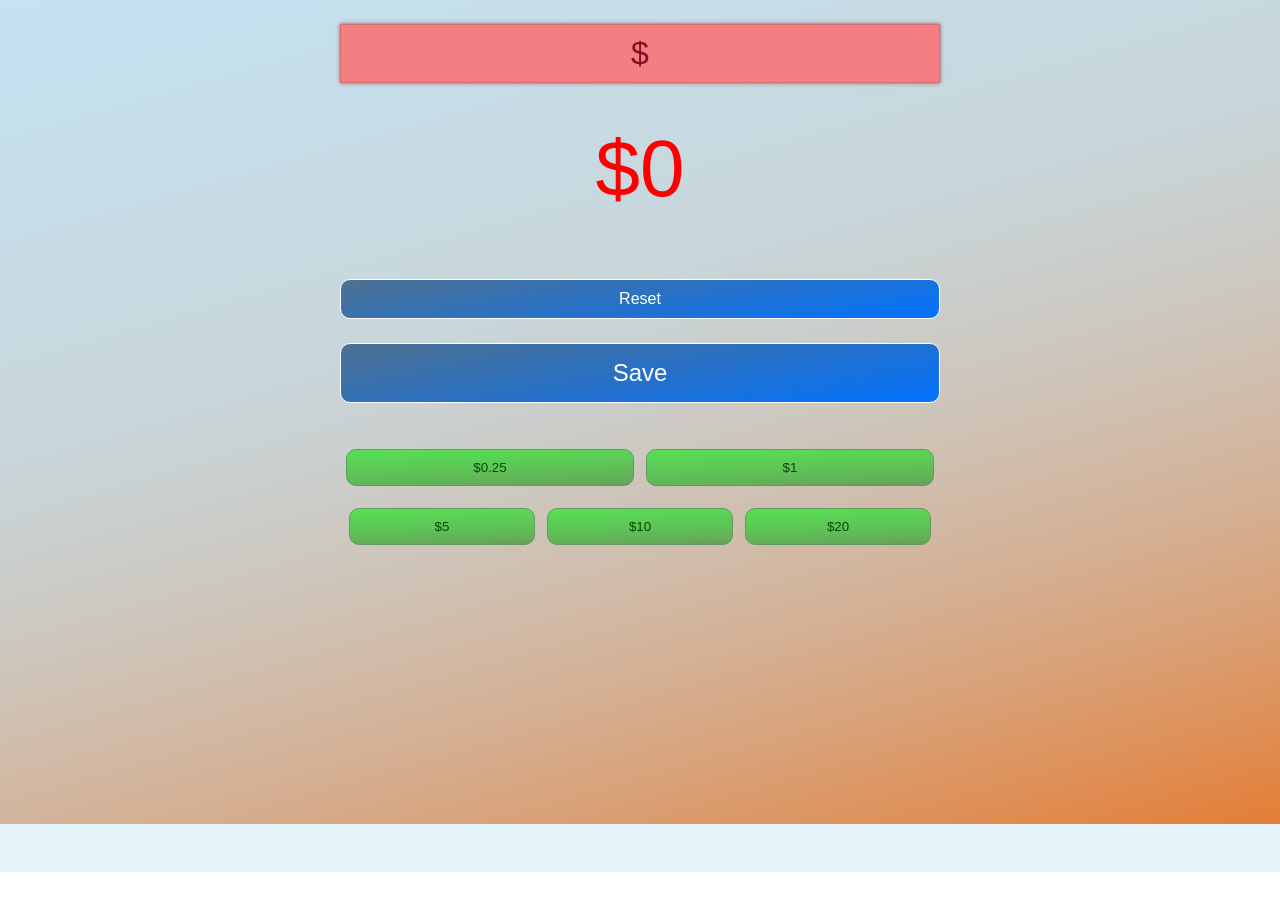
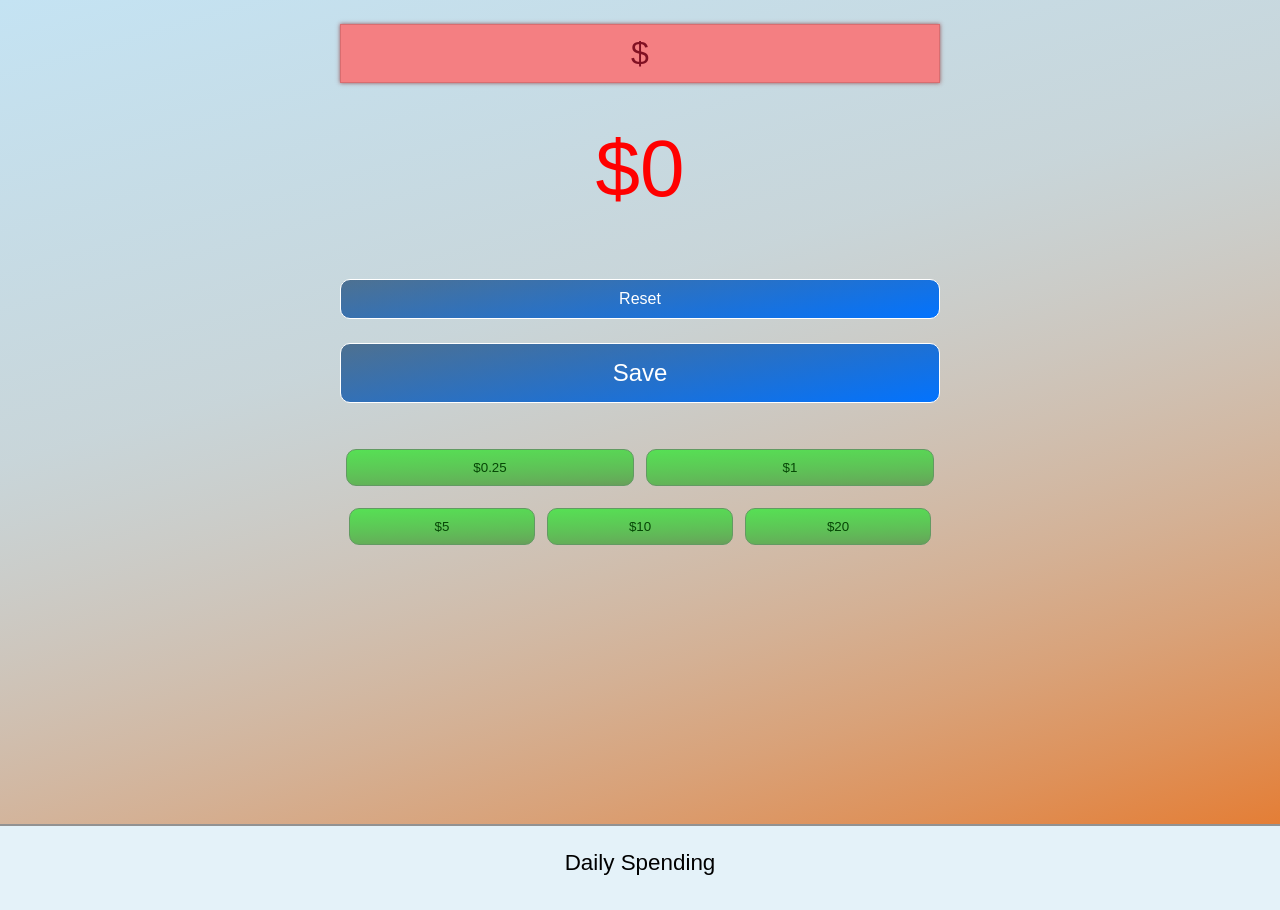
Before and after one commit to maximforever/bank, a plain HTML site: page public/index.html in a window 1280 px wide. Before the commit the page ends 872 px from the top, so only its background shows below. Drawn offline with nearby package versions, Linux system fonts and the light colour scheme; no server answers.

Commit message:
small design tweaks

```diff
--- a/public/index.html
+++ b/public/index.html
@@ -42,6 +42,7 @@
     </div>
 
     <div id = "expenses-history">
+        <h2 class = "section-heading">Daily Spending</h2>
         <div class = "container">
 
 
--- a/public/style.css
+++ b/public/style.css
@@ -16,7 +16,8 @@ body {
     min-height: 100vh;
     padding-top: 3vh;
     background: #ffffff;
-    background: linear-gradient(164deg,#c4e3f3,72%, #e47e36)
+    background: linear-gradient(164deg,#c4e3f3,72%, #e47e36);
+    border-bottom: 2px solid #929292;
 }
 
 #expenses-history {
@@ -140,3 +141,11 @@ body {
     font-weight: bold;
     font-size: 0.7em;
 }
+
+.section-heading {
+    font-weight: 200;
+    font-size: 2em;
+    text-align: center;
+    margin-top: 0;
+    margin-bottom: 10px;
+}
```
